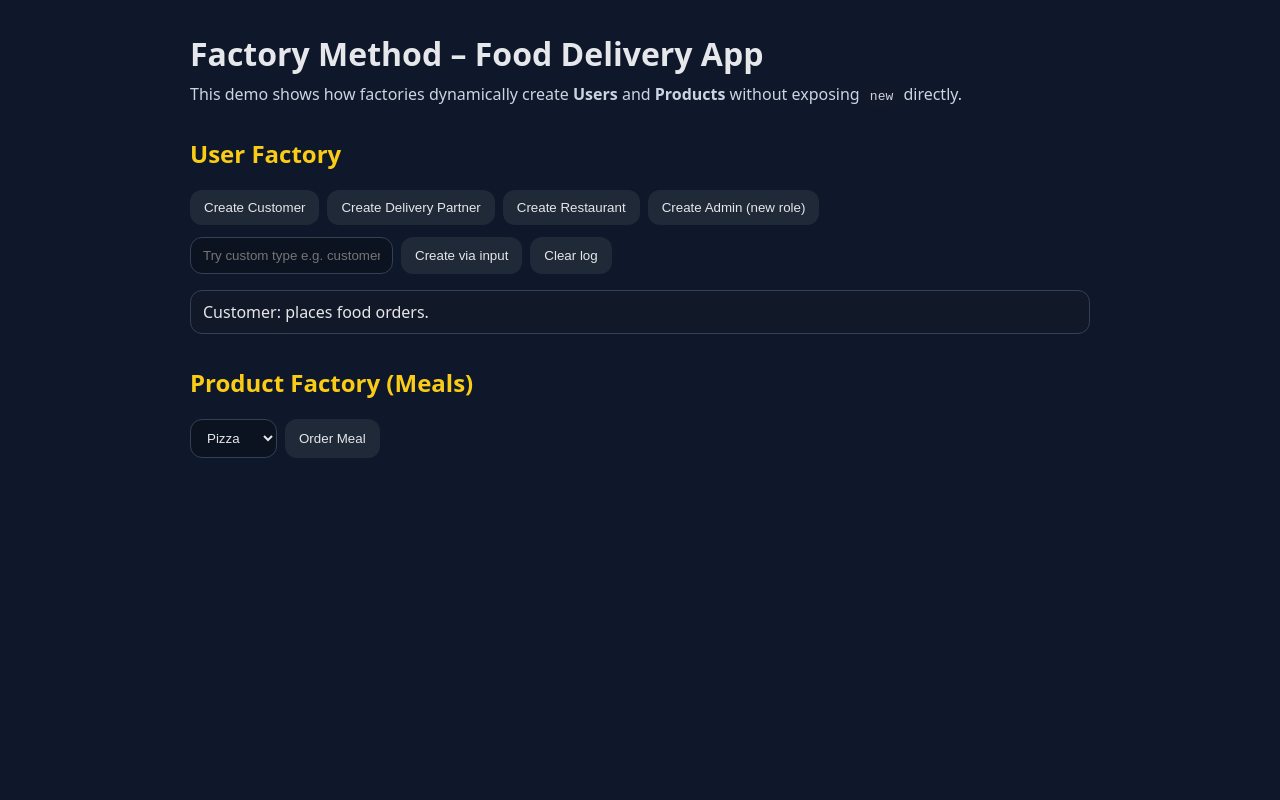
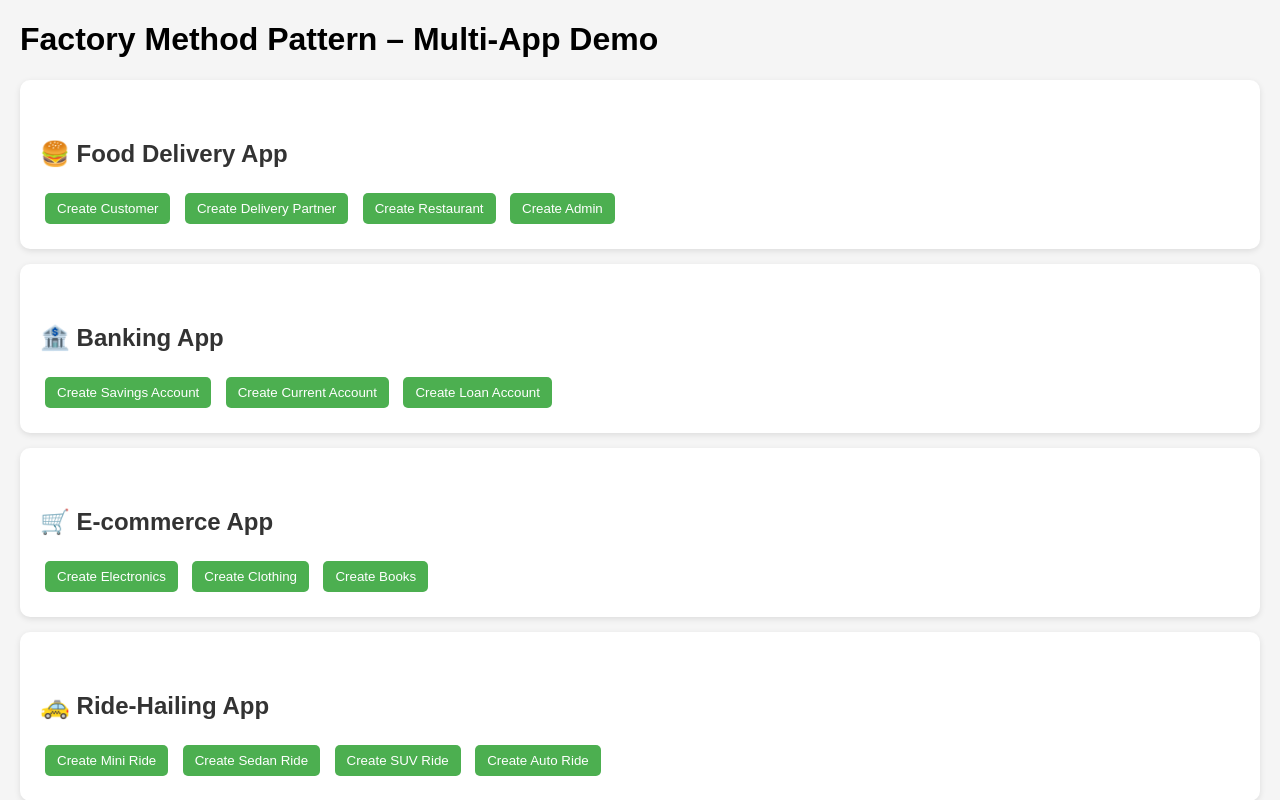
Before and after one commit to keerthisuryateja1/factorymethod, a plain HTML site: page index.html in a window 1280 px wide. Both pictures are taken after a click on the button "Create Customer". Shown: the top 800 px of the page. Drawn offline with Linux system fonts and the light colour scheme.

Commit message:
added more examples

```diff
--- a/index.html
+++ b/index.html
@@ -1,144 +1,139 @@
-<!doctype html>
+<!DOCTYPE html>
 <html lang="en">
 <head>
-  <meta charset="utf-8" />
-  <meta name="viewport" content="width=device-width, initial-scale=1" />
-  <title>Factory Method – Food Delivery App</title>
+  <meta charset="UTF-8">
+  <title>Factory Pattern – Multiple Apps</title>
   <style>
-    :root { font-family: system-ui, Arial, sans-serif; }
-    body { margin: 0; padding: 32px; background: #0f172a; color: #e5e7eb; }
-    .wrap { max-width: 900px; margin: auto; }
-    h1 { margin: 0 0 8px; }
-    p  { margin: 0 0 16px; color: #cbd5e1; }
-    .row { display: flex; flex-wrap: wrap; gap: 8px; margin-bottom: 12px; }
-    button { padding: 10px 14px; border: 0; border-radius: 12px; cursor: pointer; background: #1f2937; color: #e5e7eb; }
-    button:hover { filter: brightness(1.15); }
-    input, select { padding: 10px 12px; border-radius: 12px; border: 1px solid #334155; background: #0b1220; color: #e5e7eb; }
-    ul { list-style: none; padding: 0; margin-top: 16px; }
-    li { background: #111827; border: 1px solid #334155; padding: 10px 12px; border-radius: 12px; margin-bottom: 8px; }
-    code { background: #111827; padding: 2px 6px; border-radius: 8px; }
-    .section { margin-top: 32px; }
-    h2 { margin-top: 0; color: #facc15; }
+    body { font-family: Arial, sans-serif; background: #f5f5f5; margin: 20px; }
+    h2 { margin-top: 40px; color: #333; }
+    .app-block { background: white; padding: 20px; margin: 15px 0; border-radius: 10px; box-shadow: 0 2px 6px rgba(0,0,0,0.1); }
+    button { margin: 5px; padding: 8px 12px; border: none; border-radius: 5px; background: #4CAF50; color: white; cursor: pointer; }
+    button:hover { background: #45a049; }
+    #output { background: black; color: lime; padding: 15px; border-radius: 8px; margin-top: 30px; font-family: monospace; min-height: 120px; }
   </style>
 </head>
 <body>
-  <div class="wrap">
-    <h1>Factory Method – Food Delivery App</h1>
-    <p>This demo shows how factories dynamically create <strong>Users</strong> and <strong>Products</strong> without exposing <code>new</code> directly.</p>
+  <h1>Factory Method Pattern – Multi-App Demo</h1>
 
-    <div class="section">
-      <h2>User Factory</h2>
-      <div class="row">
-        <button data-type="customer">Create Customer</button>
-        <button data-type="delivery">Create Delivery Partner</button>
-        <button data-type="restaurant">Create Restaurant</button>
-        <button data-type="admin">Create Admin (new role)</button>
+  <!-- Food Delivery App -->
+  <div class="app-block">
+    <h2>🍔 Food Delivery App</h2>
+    <button onclick="testUser('Customer')">Create Customer</button>
+    <button onclick="testUser('DeliveryPartner')">Create Delivery Partner</button>
+    <button onclick="testUser('Restaurant')">Create Restaurant</button>
+    <button onclick="testUser('Admin')">Create Admin</button>
   </div>
 
-      <div class="row">
-        <input id="typeInput" placeholder="Try custom type e.g. customer" />
-        <button id="createBtn">Create via input</button>
-        <button id="clearBtn">Clear log</button>
+  <!-- Banking App -->
+  <div class="app-block">
+    <h2>🏦 Banking App</h2>
+    <button onclick="testBank('SavingsAccount')">Create Savings Account</button>
+    <button onclick="testBank('CurrentAccount')">Create Current Account</button>
+    <button onclick="testBank('LoanAccount')">Create Loan Account</button>
   </div>
 
-      <ul id="log"></ul>
+  <!-- E-commerce App -->
+  <div class="app-block">
+    <h2>🛒 E-commerce App</h2>
+    <button onclick="testEcom('Electronics')">Create Electronics</button>
+    <button onclick="testEcom('Clothing')">Create Clothing</button>
+    <button onclick="testEcom('Books')">Create Books</button>
   </div>
 
-    <div class="section">
-      <h2>Product Factory (Meals)</h2>
-      <div class="row">
-        <select id="mealSelect">
-          <option value="pizza">Pizza</option>
-          <option value="burger">Burger</option>
-          <option value="salad">Salad</option>
-          <option value="drink">Drink</option>
-        </select>
-        <button id="orderBtn">Order Meal</button>
-      </div>
-      <ul id="mealLog"></ul>
-    </div>
+  <!-- Ride-Hailing App -->
+  <div class="app-block">
+    <h2>🚕 Ride-Hailing App</h2>
+    <button onclick="testRide('Mini')">Create Mini Ride</button>
+    <button onclick="testRide('Sedan')">Create Sedan Ride</button>
+    <button onclick="testRide('SUV')">Create SUV Ride</button>
+    <button onclick="testRide('Auto')">Create Auto Ride</button>
   </div>
 
+  <h2>🖥 Output Log</h2>
+  <div id="output"></div>
+
   <script>
-    // === Abstract User ===
-    class User { details() { throw new Error("details() must be implemented"); } }
+    const log = msg => document.getElementById("output").innerHTML += msg + "<br>";
 
-    // === Concrete Users ===
-    class Customer extends User { details() { return "Customer: places food orders."; } }
-    class DeliveryPartner extends User { details() { return "Delivery Partner: delivers food."; } }
-    class Restaurant extends User { details() { return "Restaurant: prepares food."; } }
-    class Admin extends User { details() { return "Admin: manages and moderates platform."; } }
-
-    // === User Factory ===
-    const UserFactory = {
-      create(type) {
-        const map = { customer: Customer, delivery: DeliveryPartner, restaurant: Restaurant, admin: Admin };
-        const Ctor = map[String(type).toLowerCase()];
-        if (!Ctor) throw new Error(`Unknown user type: ${type}`);
-        return new Ctor();
-      },
-    };
-
-    // === Abstract Product ===
-    class Meal { description() { throw new Error("description() must be implemented"); } price() { return 0; } }
-
-    // === Concrete Products ===
-    class Pizza extends Meal { description() { return "Pizza with cheese & toppings."; } price() { return 250; } }
-    class Burger extends Meal { description() { return "Burger with patty & veggies."; } price() { return 150; } }
-    class Salad extends Meal { description() { return "Healthy green salad."; } price() { return 120; } }
-    class Drink extends Meal { description() { return "Cold refreshing drink."; } price() { return 60; } }
-
-    // === Meal Factory ===
-    const MealFactory = {
-      create(type) {
-        const map = { pizza: Pizza, burger: Burger, salad: Salad, drink: Drink };
-        const Ctor = map[String(type).toLowerCase()];
-        if (!Ctor) throw new Error(`Unknown meal type: ${type}`);
-        return new Ctor();
-      },
-    };
-
-    // === Logging Helpers ===
-    function log(msg, el) {
-      const li = document.createElement('li');
-      li.textContent = msg;
-      el.prepend(li);
+    /* ---------------- FOOD DELIVERY ---------------- */
+    class Customer { details(){ return "Customer: Orders food."; } }
+    class DeliveryPartner { details(){ return "Delivery Partner: Delivers food."; } }
+    class Restaurant { details(){ return "Restaurant: Prepares food."; } }
+    class Admin { details(){ return "Admin: Manages platform."; } }
+    class UserFactory {
+      static create(type){
+        switch(type){
+          case "Customer": return new Customer();
+          case "DeliveryPartner": return new DeliveryPartner();
+          case "Restaurant": return new Restaurant();
+          case "Admin": return new Admin();
+          default: throw "Unknown User";
+        }
+      }
+    }
+    function testUser(type){
+      const u = UserFactory.create(type);
+      log("Food Delivery → " + u.details());
     }
 
-    // === User Section ===
-    const logEl = document.getElementById('log');
-    const typeInput = document.getElementById('typeInput');
+    /* ---------------- BANKING ---------------- */
+    class SavingsAccount { details(){ return "Savings Account: Earns interest."; } }
+    class CurrentAccount { details(){ return "Current Account: For business transactions."; } }
+    class LoanAccount { details(){ return "Loan Account: Tracks loans."; } }
+    class BankFactory {
+      static create(type){
+        switch(type){
+          case "SavingsAccount": return new SavingsAccount();
+          case "CurrentAccount": return new CurrentAccount();
+          case "LoanAccount": return new LoanAccount();
+          default: throw "Unknown Account";
+        }
+      }
+    }
+    function testBank(type){
+      const acc = BankFactory.create(type);
+      log("Banking → " + acc.details());
+    }
 
-    document.querySelectorAll('button[data-type]').forEach(btn => {
-      btn.addEventListener('click', () => {
-        try {
-          const user = UserFactory.create(btn.dataset.type);
-          log(user.details(), logEl);
-        } catch (e) { log(e.message, logEl); }
-      });
-    });
+    /* ---------------- E-COMMERCE ---------------- */
+    class Electronics { details(){ return "Electronics: Gadgets & Devices."; } }
+    class Clothing { details(){ return "Clothing: Apparel & Fashion."; } }
+    class Books { details(){ return "Books: Novels & Study Material."; } }
+    class EcomFactory {
+      static create(type){
+        switch(type){
+          case "Electronics": return new Electronics();
+          case "Clothing": return new Clothing();
+          case "Books": return new Books();
+          default: throw "Unknown Product";
+        }
+      }
+    }
+    function testEcom(type){
+      const item = EcomFactory.create(type);
+      log("E-commerce → " + item.details());
+    }
 
-    document.getElementById('createBtn').addEventListener('click', () => {
-      try {
-        const user = UserFactory.create(typeInput.value.trim());
-        log(user.details(), logEl);
-      } catch (e) { log(e.message, logEl); }
-    });
-
-    document.getElementById('clearBtn').addEventListener('click', () => {
-      logEl.innerHTML = '';
-    });
-
-    // === Meal Section ===
-    const mealLogEl = document.getElementById('mealLog');
-    const mealSelect = document.getElementById('mealSelect');
-
-    document.getElementById('orderBtn').addEventListener('click', () => {
-      try {
-        const meal = MealFactory.create(mealSelect.value);
-        log(`${meal.description()} Price: ₹${meal.price()}`, mealLogEl);
-      } catch (e) { log(e.message, mealLogEl); }
-    });
+    /* ---------------- RIDE-HAILING ---------------- */
+    class Mini { details(){ return "Mini Ride: Budget friendly."; } }
+    class Sedan { details(){ return "Sedan Ride: Comfortable seating."; } }
+    class SUV { details(){ return "SUV Ride: Spacious and premium."; } }
+    class Auto { details(){ return "Auto Ride: Affordable short trips."; } }
+    class RideFactory {
+      static create(type){
+        switch(type){
+          case "Mini": return new Mini();
+          case "Sedan": return new Sedan();
+          case "SUV": return new SUV();
+          case "Auto": return new Auto();
+          default: throw "Unknown Ride";
+        }
+      }
+    }
+    function testRide(type){
+      const r = RideFactory.create(type);
+      log("Ride-Hailing → " + r.details());
+    }
   </script>
 </body>
 </html>
```
Lines whose indentation alone changed are shown as unchanged.
